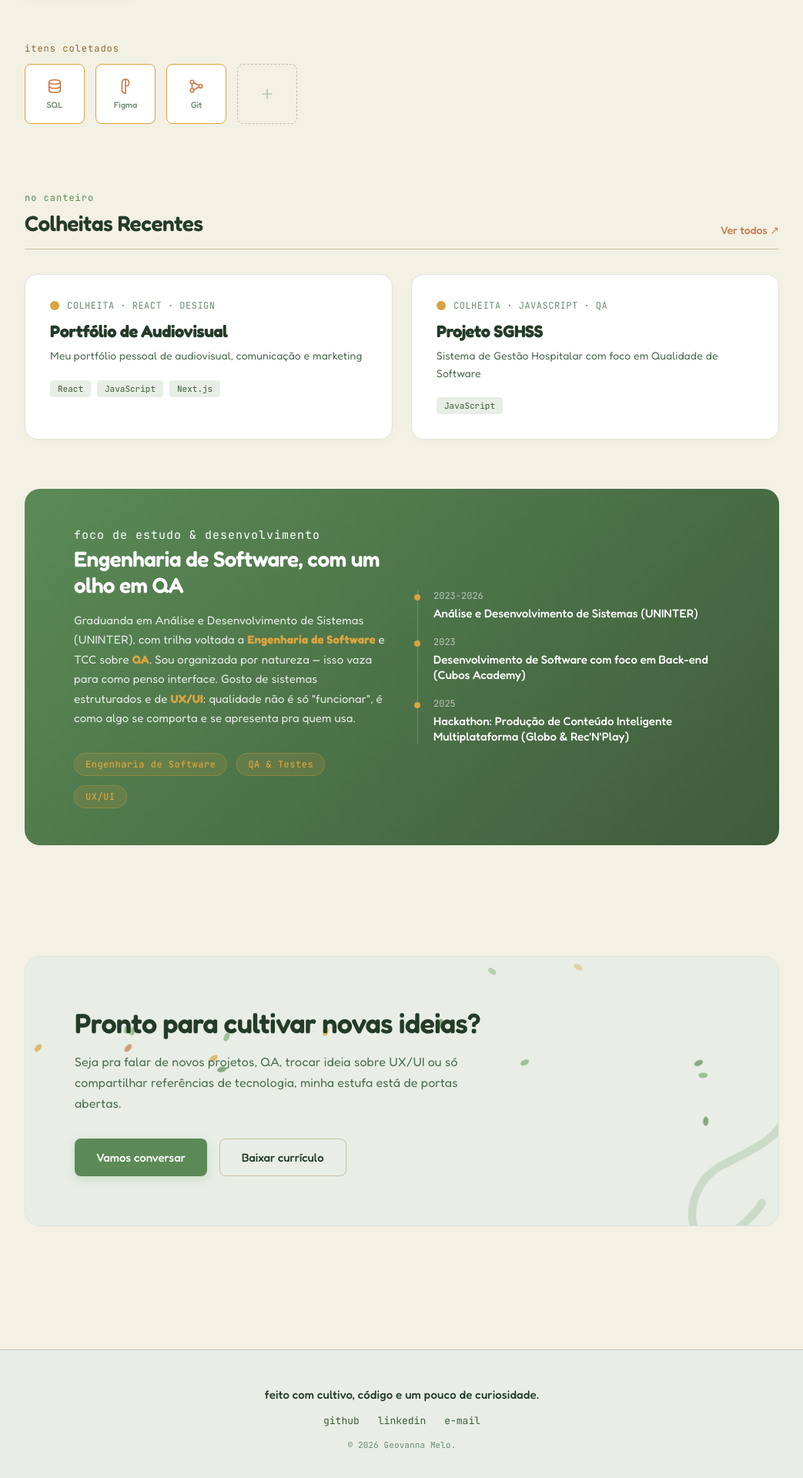
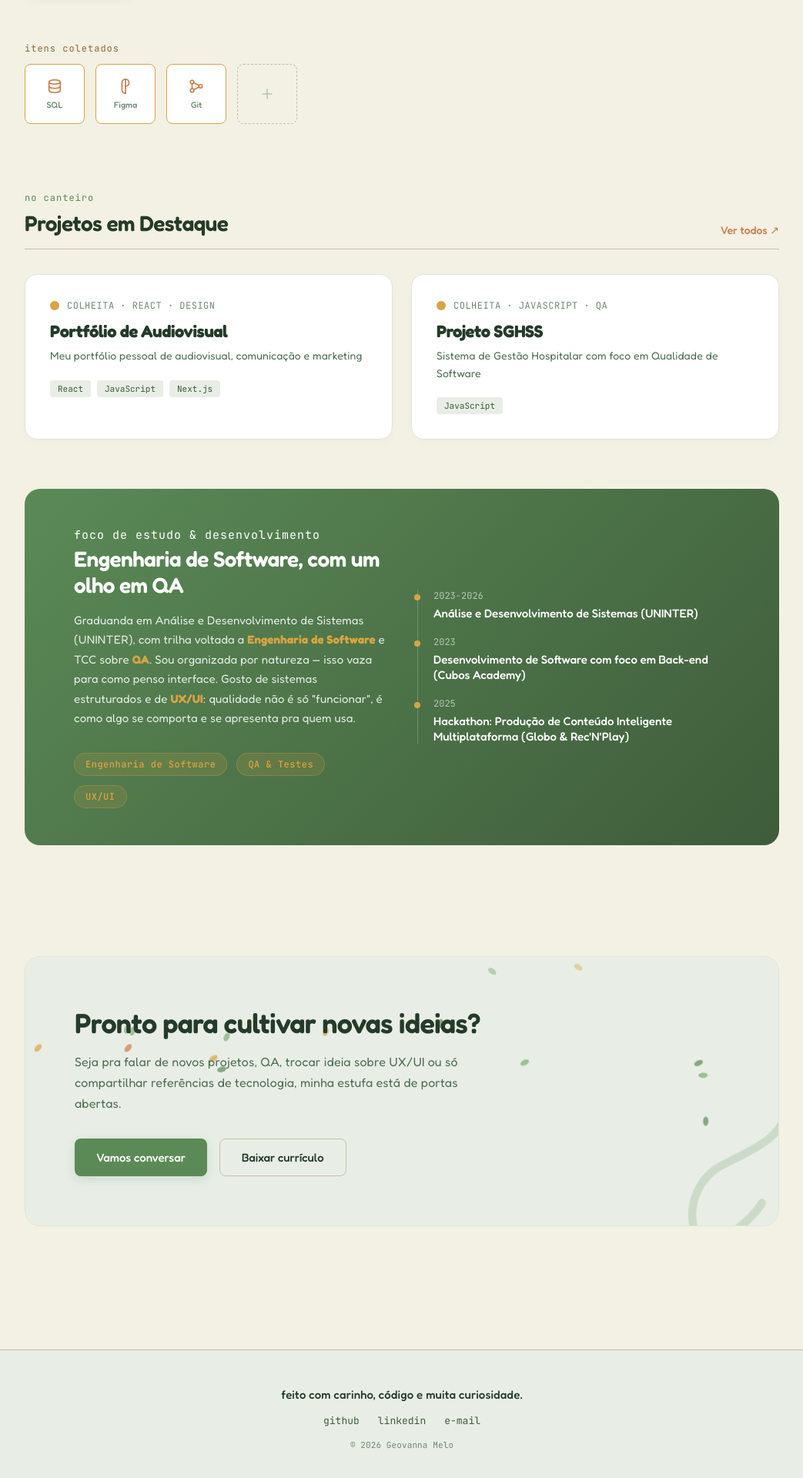
Before and after one commit to gsfmelo/Portfolio_Tech, a Vue app: page / in a window 1280 px wide. Shown: the part 578-2498 px from the top of the page at 77% size, without its empty margins (118-1161 px from the left). Built offline with nearby package versions, Linux system fonts and the light colour scheme.

Commit message:
sixth commit - some touches

```diff
--- a/src/components/Rodape.vue
+++ b/src/components/Rodape.vue
@@ -2,7 +2,7 @@
   <footer class="estufa-footer">
     <div class="wrap footer-content">
 
-      <p class="signature">feito com cultivo, código e um pouco de curiosidade.</p>
+      <p class="signature">feito com carinho, código e muita curiosidade.</p>
 
       <div class="footer-links">
         <a href="https://github.com/gsfmelo" target="_blank">GitHub</a>
@@ -10,7 +10,7 @@
         <a href="mailto:gsfmelo@gmail.com">E-mail</a>
       </div>
 
-      <p class="copyright mono">© 2026 Geovanna Melo.</p>
+      <p class="copyright mono">© 2026 Geovanna Melo</p>
 
     </div>
   </footer>
--- a/src/views/Home.vue
+++ b/src/views/Home.vue
@@ -118,7 +118,7 @@ const badges = [
       <div class="section-header">
         <div>
           <p class="eyebrow">no canteiro</p>
-          <h2>Colheitas Recentes</h2>
+          <h2>Projetos em Destaque</h2>
         </div>
         <RouterLink to="/projetos" class="link-more">Ver todos ↗</RouterLink>
       </div>
--- a/src/views/NotFound.vue
+++ b/src/views/NotFound.vue
@@ -2,7 +2,7 @@
   <section class="pagina-animada error-page">
     <div class="wrap error-content">
       <div class="error-visual">
-        <svg width="160" height="160" viewBox="0 0 150 150">
+        <svg viewBox="0 0 150 150">
           <!-- Vaso quebrado -->
           <path d="M40 100 L110 100 L102 70 L70 85 L65 70 L48 70 Z" fill="#C97B4A"/>
           <path d="M70 85 L85 100" stroke="#F3F0E4" stroke-width="3"/>
@@ -40,11 +40,19 @@
   flex-direction: column;
   align-items: center;
   max-width: 500px;
+  /* Garantindo padding lateral independentemente do .wrap global */
+  padding: 0 1.5rem;
 }
 
 .error-visual {
   margin-bottom: 2rem;
   animation: float 5s ease-in-out infinite;
+}
+
+/* Deixei o SVG responsivo removendo o width/height fixos da tag HTML */
+.error-visual svg {
+  width: 160px;
+  height: 160px;
 }
 
 @keyframes float {
@@ -86,4 +94,28 @@ h1 {
   transform: translateY(-2px);
   box-shadow: 0 6px 20px rgba(62, 92, 58, 0.25);
 }
+
+/* =========================================
+   RESPONSIVIDADE (MOBILE)
+   ========================================= */
+@media (max-width: 600px) {
+  .error-page {
+    min-height: 60vh;
+    padding: 3rem 0;
+  }
+
+  .error-visual svg {
+    width: 120px; /* Reduzindo a ilustração no mobile */
+    height: 120px;
+  }
+
+  h1 {
+    font-size: 32px; /* Fonte ajustada para não quebrar a tela */
+  }
+
+  .desc {
+    font-size: 15px;
+    margin: 0 0 2rem;
+  }
+}
 </style>
```
